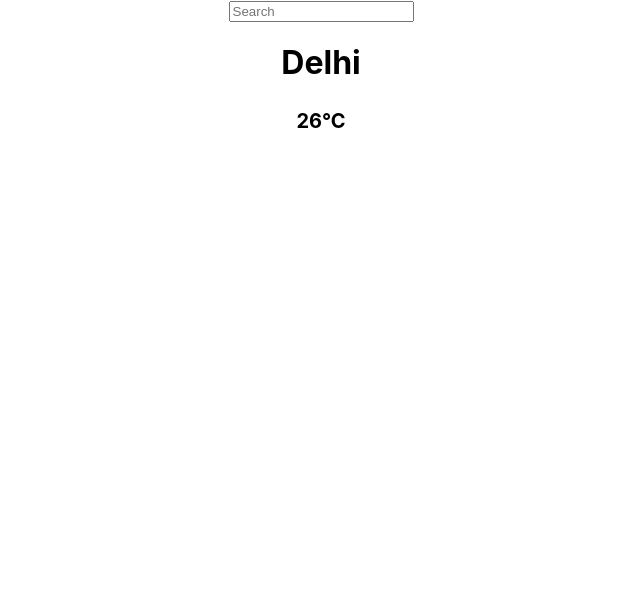
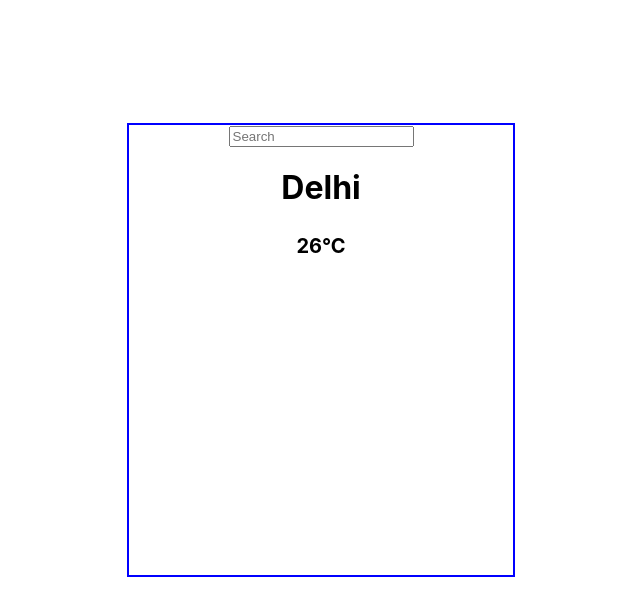
Before and after one commit to AnkitSingh60/WeatherAppReact, a React (Create React App) app: page / in a window 1280 px wide. Shown: the top 616 px of the page, without its empty margins (319-959 px from the left). Built offline with nearby package versions, Linux system fonts and the light colour scheme.

Commit message:
added some css in basic structure

```diff
--- a/src/App.css
+++ b/src/App.css
@@ -39,3 +39,17 @@
 .temp{
   font-size: 20px;
 }
+.mainDiv{
+  margin-top: 100px;
+  /* border: 2px solid red; */
+  height: 500px;
+  display: flex;
+  justify-content: center;
+  text-align: center;
+}
+.div1{
+  border: 2px solid blue;
+  width: 30%;
+  margin: auto;
+  height: 450px;
+}
--- a/src/Weather.jsx
+++ b/src/Weather.jsx
@@ -2,13 +2,11 @@ import React from 'react'
 
 const Weather = () => {
   return (
-    <div>
-        <div>
-            <div>
+    <div className="mainDiv">
+        <div className="div1">
                 <input type="text" placeholder="Search"  />
                 <h1>Delhi</h1>
                 <h4 className='temp'>26°C</h4>
-            </div>
         </div>
     </div>
   )
```
